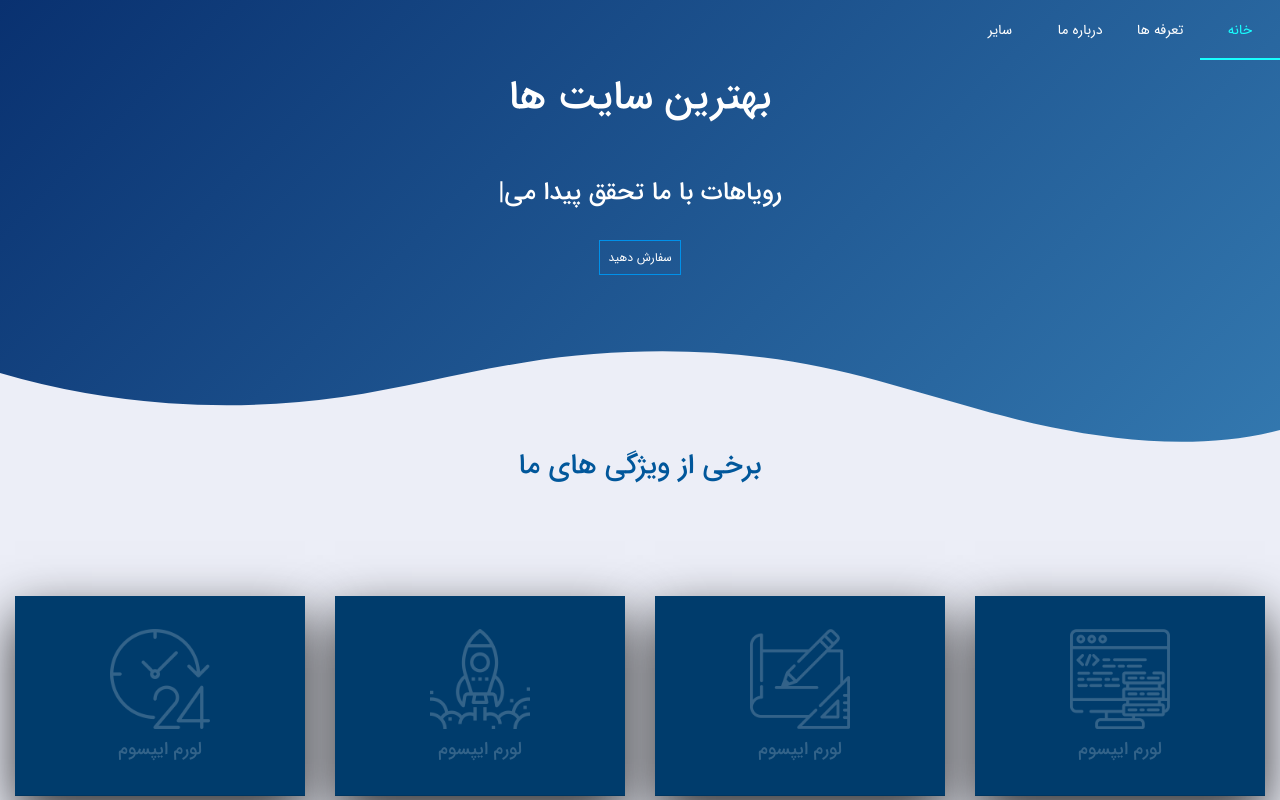
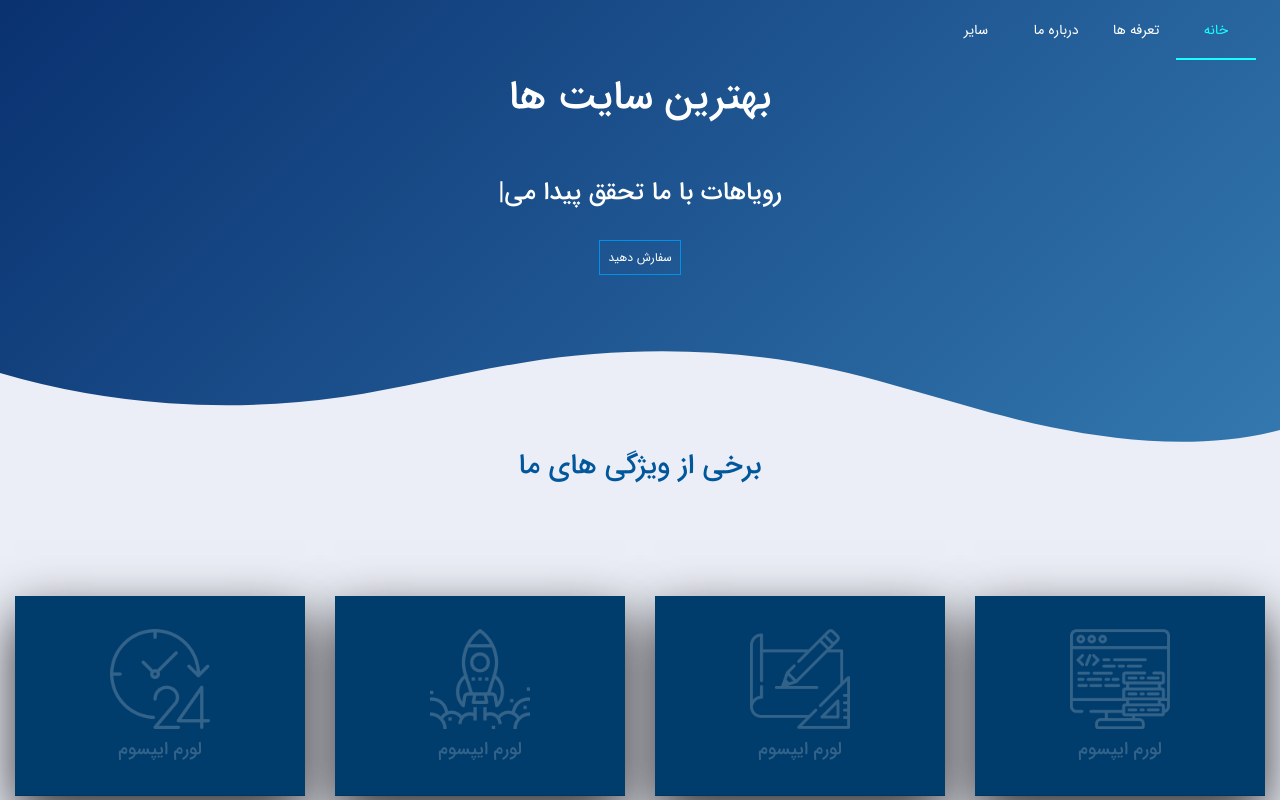
Before and after one commit to KavehKarami/shop-theme-react, a React (Create React App) app: page / in a window 1280 px wide. Shown: the top 800 px of the page. Built offline with nearby package versions, Linux system fonts and the light colour scheme.

Commit message:
fix navbar margin

```diff
--- a/src/app/components/layout/navbar/DesktopNav.jsx
+++ b/src/app/components/layout/navbar/DesktopNav.jsx
@@ -15,7 +15,7 @@ const DesktopNav = () => {
 
   return (
     <nav className={isHome ? "main-navigation d-none d-md-flex" : "main-navigation d-none d-md-flex otherPathNav"}>
-      <ul>
+      <ul className="mr-4" >
         {routes.map((route, index) =>
           <li key={index}><Link className={location.pathname === route.path ? "link-active" : "text-white"} to={route.path}>{route.label}</Link></li>
         )}
```
